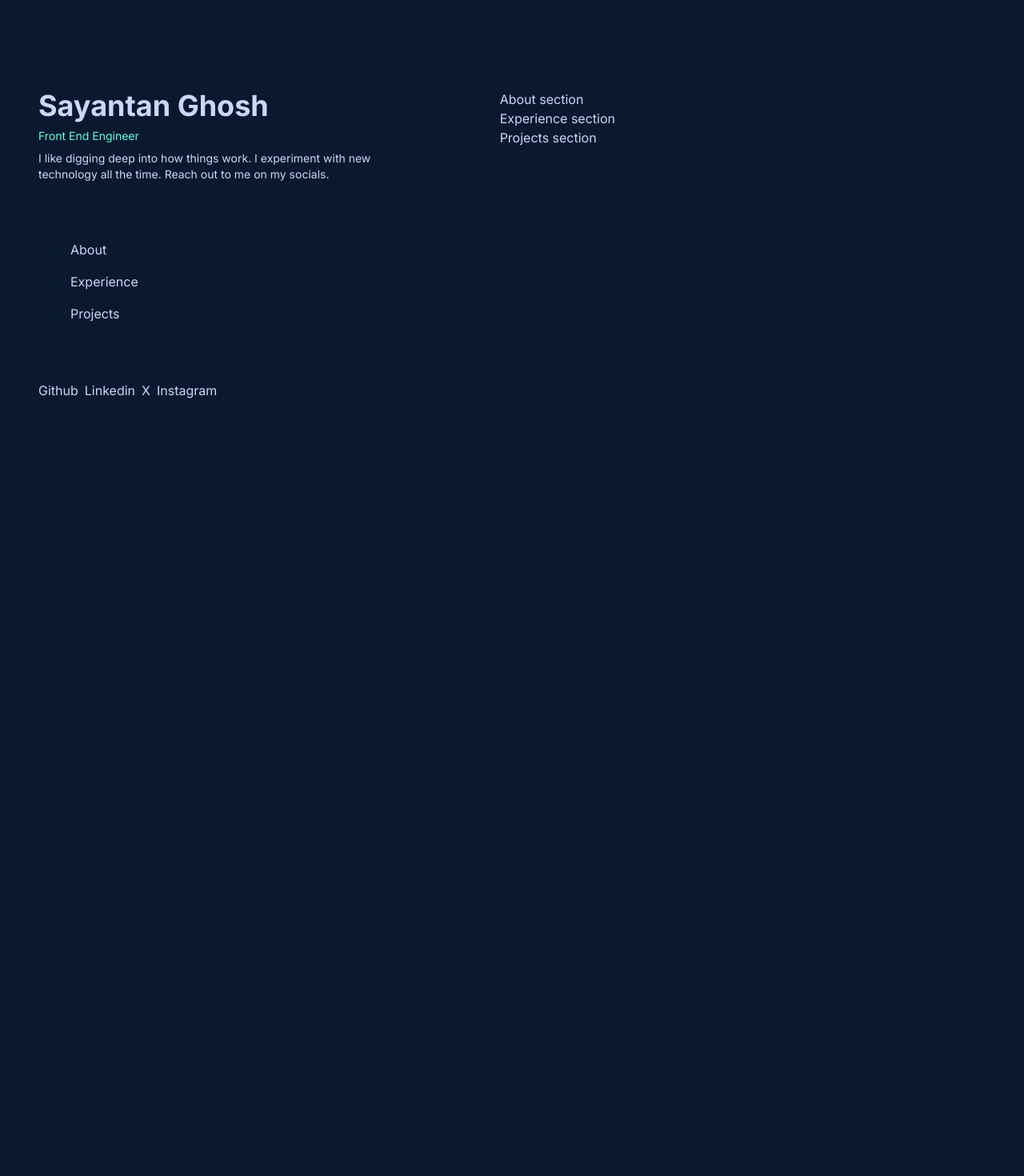
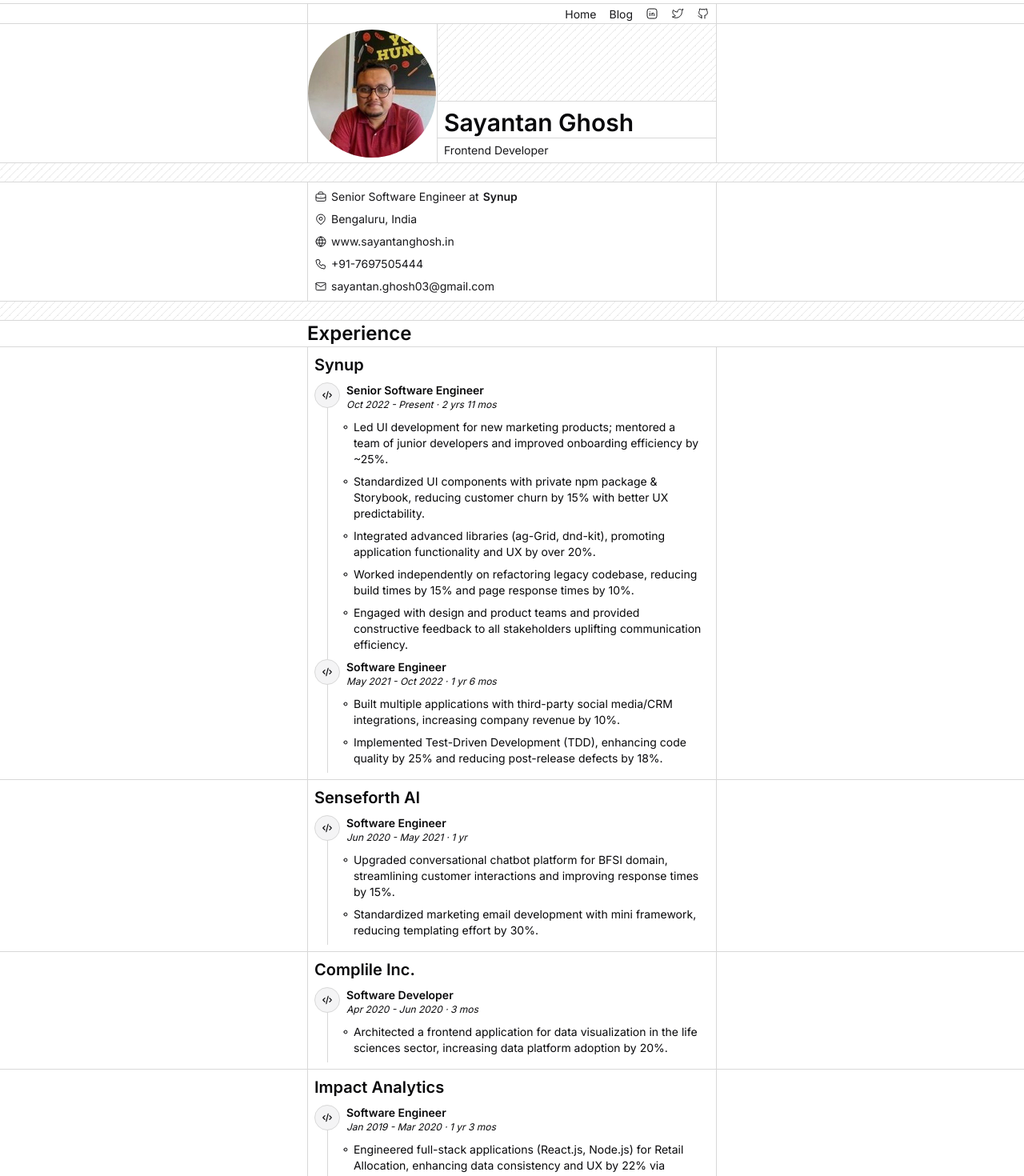
Before and after one commit to sayantanghosh-in/sayantanghosh-in, a Next.js app: page / in a window 1280 px wide. Shown: the top 1470 px of the page at 80% size. Before the commit the page ends 800 px from the top, so only its background shows below. Built offline with nearby package versions, Linux system fonts and the light colour scheme.

Commit message:
Lots of new things

```diff
--- /dev/null
+++ b/app/components/BasicDetails.tsx
@@ -0,0 +1,47 @@
+import {
+  IconBriefcase,
+  IconMail,
+  IconMapPin,
+  IconPhone,
+  IconWorld,
+} from "@tabler/icons-react";
+
+export const BasicDetails = () => {
+  return (
+    <div className="flex flex-col gap-2 border-x-1 p-2">
+      <p className="text-balance text-sm text-[var(--accent-foreground)] flex gap-1.25 items-center">
+        <IconBriefcase
+          size={16}
+          color="var(--accent-foreground)"
+          stroke={1.5}
+        />{" "}
+        Senior Software Engineer at <span className="font-semibold">Synup</span>
+      </p>
+      <p className="text-sm text-[var(--accent-foreground)] flex gap-1.25 items-center">
+        <IconMapPin size={16} color="var(--accent-foreground)" stroke={1.5} />{" "}
+        Bengaluru, India
+      </p>
+      <a
+        href="https://sayantanghosh.in"
+        className="text-sm text-[var(--accent-foreground)] flex gap-1.25 items-center"
+      >
+        <IconWorld size={16} color="var(--accent-foreground)" stroke={1.5} />{" "}
+        www.sayantanghosh.in
+      </a>
+      <a
+        href="tel:+917697505444"
+        className="text-sm text-[var(--accent-foreground)] flex gap-1.25 items-center"
+      >
+        <IconPhone size={16} color="var(--accent-foreground)" stroke={1.5} />{" "}
+        +91-7697505444
+      </a>
+      <a
+        href="mailto:sayantan.ghosh03@gmail.com"
+        className="text-sm text-[var(--accent-foreground)] flex gap-1.25 items-center"
+      >
+        <IconMail size={16} color="var(--accent-foreground)" stroke={1.5} />{" "}
+        sayantan.ghosh03@gmail.com
+      </a>
+    </div>
+  );
+};
--- /dev/null
+++ b/app/components/Experience.tsx
@@ -0,0 +1,143 @@
+import { IconCode, IconPoint } from "@tabler/icons-react";
+
+type ExperienceSub = {
+  designation: string;
+  date: string;
+  exp: string[];
+};
+
+type Experience = {
+  company: string;
+  stack: string[];
+  experience: ExperienceSub[];
+};
+
+const experiences: Experience[] = [
+  {
+    company: "Synup",
+    stack: [],
+    experience: [
+      {
+        designation: "Senior Software Engineer",
+        date: "Oct 2022 - Present · 2 yrs 11 mos",
+        exp: [
+          "Led UI development for new marketing products; mentored a team of junior developers and improved onboarding efficiency by ~25%.",
+          "Standardized UI components with private npm package & Storybook, reducing customer churn by 15% with better UX predictability.",
+          "Integrated advanced libraries (ag-Grid, dnd-kit), promoting application functionality and UX by over 20%.",
+          "Worked independently on refactoring legacy codebase, reducing build times by 15% and page response times by 10%.",
+          "Engaged with design and product teams and provided constructive feedback to all stakeholders uplifting communication efficiency.",
+        ],
+      },
+      {
+        designation: "Software Engineer",
+        date: "May 2021 - Oct 2022 · 1 yr 6 mos",
+        exp: [
+          "Built multiple applications with third-party social media/CRM integrations, increasing company revenue by 10%.",
+          "Implemented Test-Driven Development (TDD), enhancing code quality by 25% and reducing post-release defects by 18%.",
+        ],
+      },
+    ],
+  },
+  {
+    company: "Senseforth AI",
+    stack: [],
+    experience: [
+      {
+        designation: "Software Engineer",
+        date: "Jun 2020 - May 2021 · 1 yr",
+        exp: [
+          "Upgraded conversational chatbot platform for BFSI domain, streamlining customer interactions and improving response times by 15%.",
+          "Standardized marketing email development with mini framework, reducing templating effort by 30%.",
+        ],
+      },
+    ],
+  },
+  {
+    company: "Complile Inc.",
+    stack: [],
+    experience: [
+      {
+        designation: "Software Developer",
+        date: "Apr 2020 - Jun 2020 · 3 mos",
+        exp: [
+          "Architected a frontend application for data visualization in the life sciences sector, increasing data platform adoption by 20%.",
+        ],
+      },
+    ],
+  },
+  {
+    company: "Impact Analytics",
+    stack: [],
+    experience: [
+      {
+        designation: "Software Engineer",
+        date: "Jan 2019 - Mar 2020 · 1 yr 3 mos",
+        exp: [
+          "Engineered full-stack applications (React.js, Node.js) for Retail Allocation, enhancing data consistency and UX by 22% via Redux.",
+          "Designed & implemented APIs (Node.js, Express, PostgreSQL), optimizing backend performance and reducing latency by 15%.",
+          "Contributed to overall product design discussions (frontend & backend) and won an internal hackathon award for the most realistic solution.",
+        ],
+      },
+    ],
+  },
+  {
+    company: "Tata Consultancy Services",
+    stack: [],
+    experience: [
+      {
+        designation: "Assistant Systems Enginner",
+        date: "Jul 2017 - Jan 2019 · 1 yr 7 mos",
+        exp: [
+          "Engineered Java/Spring Boot applications, including requirements analysis, design, development, and unit testing, delivering 5+ critical modules on schedule.",
+          "Gained experience with Angular 4+ for UI development and developed applications using the MEAN stack.",
+          "Led a team in an internal hackathon for microservices development in AWS, winning 1st prize in the business unit.",
+        ],
+      },
+    ],
+  },
+];
+
+export const Experience = () => {
+  return experiences?.map((experience) => {
+    return (
+      <section
+        key={experience?.company}
+        className="border-t-1 px-2 md:px-32 lg:px-96"
+      >
+        <div className="border-x-1 p-2">
+          <h4 className="text-xl font-semibold mb-2">{experience?.company}</h4>
+          {experience?.experience?.map((exp, expIndex) => {
+            return (
+              <div key={`experience-${experience?.company}-exp-${expIndex}`}>
+                <div className="flex gap-2 items-start">
+                  <div className="rounded-full bg-[var(--secondary)] border-1 border-color-[var(--secondary-foreground)] p-2">
+                    <IconCode size={14} color="var(--secondary-foreground)" />
+                  </div>
+                  <div className="flex flex-col pr-2">
+                    <p className="text-sm font-semibold flex items-center gap-2">
+                      {exp?.designation}
+                    </p>
+                    <p className="text-xs italic">{exp?.date}</p>
+                    <ul className="-mt-1.25 -ml-6 pt-1.75 pl-4 pb-2 border-l-1 border-color-[var(--secondary-foreground)]">
+                      {exp?.exp?.map((e, ei) => {
+                        return (
+                          <li
+                            className="text-sm mt-2 flex items-start"
+                            key={`experience-${experience?.company}-exp-${expIndex}-e-${ei}`}
+                          >
+                            <IconPoint size={12} className="mr-1 mt-1" />
+                            <p className="w-[calc(100%-12px)]">{e}</p>
+                          </li>
+                        );
+                      })}
+                    </ul>
+                  </div>
+                </div>
+              </div>
+            );
+          })}
+        </div>
+      </section>
+    );
+  });
+};
--- /dev/null
+++ b/app/components/Gradient.tsx
@@ -0,0 +1,22 @@
+"use client";
+import { useMemo } from "react";
+
+interface GradientProps {
+  additionalClass?: string;
+  heightClass?: string;
+  widthClass?: string;
+}
+
+export const Gradient = (props: GradientProps) => {
+  const className = useMemo(() => {
+    return `${
+      typeof props?.additionalClass === "string" &&
+      props?.additionalClass?.length > 0
+        ? props?.additionalClass
+        : ""
+    } bg-[repeating-linear-gradient(315deg,var(--pattern-foreground)_0,var(--pattern-foreground)_1px,transparent_0,transparent_50%)] bg-size-[10px_10px] [--pattern-foreground:var(--edge)]/56 ${
+      props?.widthClass ? props?.widthClass : "w-full"
+    } ${props?.heightClass ? props?.heightClass : "h-6"}`;
+  }, [props?.additionalClass, props?.heightClass, props?.widthClass]);
+  return <div className={className} />;
+};
--- a/app/components/Nav.tsx
+++ b/app/components/Nav.tsx
@@ -1,35 +1,58 @@
-"use client";
+import {
+  IconBrandGithub,
+  IconBrandLinkedin,
+  IconBrandTwitter,
+} from "@tabler/icons-react";
 import Link from "next/link";
 
 export const Nav = () => {
   return (
-    <nav>
-      <ul className="mt-4 md:mt-16">
+    <nav className="border-x-1 px-2">
+      <ul className="flex flex-row gap-4 items-center justify-end">
         <li>
           <Link
-            href="#about"
-            className="w-fit py-2 flex items-center gap-2 group"
+            href="https://sayantanghosh.in"
+            className="text-sm text-[var(--accent-foreground)]"
           >
-            <span className="navigation-marker w-8 h-px bg-[var(--color-navy-dark)] group-hover:bg-foreground group-hover:w-12 transition-all duration-2s" />
-            <span>About</span>
+            Home
           </Link>
         </li>
         <li>
           <Link
-            href="#experience"
-            className="w-fit py-2 flex items-center gap-2 group"
+            href="https://sayantanghosh.in/blog"
+            className="text-sm text-[var(--accent-foreground)]"
           >
-            <span className="navigation-marker w-8 h-px bg-[var(--color-navy-dark)] group-hover:bg-foreground group-hover:w-12 transition-all duration-2s" />
-            <span>Experience</span>
+            Blog
           </Link>
         </li>
         <li>
           <Link
-            href="#projects"
-            className="w-fit py-2 flex items-center gap-2 group"
+            target="_blank"
+            href="https://www.linkedin.com/in/sayantanghosh-in"
           >
-            <span className="navigation-marker w-8 h-px bg-[var(--color-navy-dark)] group-hover:bg-foreground group-hover:w-12 transition-all duration-2s" />
-            <span>Projects</span>
+            <IconBrandLinkedin
+              size={16}
+              stroke={1.5}
+              color="var(--accent-foreground)"
+            />
+          </Link>
+        </li>
+        <li>
+          <Link target="_blank" href="https://x.com/sayantan__ghosh">
+            <IconBrandTwitter
+              size={16}
+              stroke={1.5}
+              color="var(--accent-foreground)"
+            />
+          </Link>
+        </li>
+        <li>
+          <Link target="_blank" href="https://github.com/sayantanghosh-in">
+            <IconBrandGithub
+              size={16}
+              stroke={1.5}
+              color="var(--accent-foreground)"
+            />
           </Link>
         </li>
       </ul>
--- a/app/globals.css
+++ b/app/globals.css
@@ -1,30 +1,42 @@
 @import "tailwindcss";
 
 :root {
-  --background: #0a192f;
-  --foreground: #ccd6f6;
-  --color-navy-dark: #112240;
-  --color-slate-medium: #8892b0;
-  --color-green-accent: #64ffda;
-  --color-green-accent-dark: #3b82f6;
+  --background: lab(100% 0 0);
+  --foreground: lab(2.51107% 0.242703 -0.886115);
+  --primary: lab(2.51107% 0.242703 -0.886115);
+  --primary-foreground: lab(98.26% 0 0);
+  --secondary: lab(96.1634% 0.0993311 -0.364041);
+  --secondary-foreground: lab(2.51107% 0.242703 -0.886115);
+  --muted: lab(96.1634% 0.0993311 -0.364041);
+  --muted-foreground: lab(47.8878% 1.65477 -5.77283);
+  --card: lab(100% 0 0);
+  --card-foreground: lab(2.51107% 0.242703 -0.886115);
+  --popover: lab(100% 0 0);
+  --popover-foreground: lab(2.51107% 0.242703 -0.886115);
+  --accent: lab(96.1634% 0.0993311 -0.364041);
+  --accent-foreground: lab(8.30603% 0.618205 -2.16572);
+  --border: lab(72.94% 0 -0.01);
+  --edge: color-mix(in oklab, var(--border) 50%, var(--background));
 }
 
 @theme inline {
   --color-background: var(--background);
   --color-foreground: var(--foreground);
-  --font-sans: var(--font-geist-sans);
-  --font-mono: var(--font-geist-mono);
 }
 
 @media (prefers-color-scheme: dark) {
   :root {
-    --background: #0a0a0a;
-    --foreground: #ededed;
+    --background: var(--foreground);
+    --foreground: var(--background);
   }
+}
+
+* {
+  border-color: var(--edge);
 }
 
 body {
   background: var(--background);
   color: var(--foreground);
-  font-family: Arial, Helvetica, sans-serif;
+  font-family: "Inter", Arial, Helvetica, sans-serif;
 }
--- a/app/page.tsx
+++ b/app/page.tsx
@@ -1,48 +1,57 @@
-import Link from "next/link";
+import Image from "next/image";
 
 import { Nav } from "./components/Nav";
+import { Gradient } from "./components/Gradient";
+import { BasicDetails } from "./components/BasicDetails";
+import { Experience } from "./components/Experience";
 
 export default function Home() {
   return (
-    <div className="px-4 md:px-12 py-4 flex flex-col md:flex-row gap-4">
-      <header className="md:w-[48%] md:sticky md:top-0 md:py-24 md:max-h-screen flex flex-col justify-between">
-        <div>
-          <h1 className="text-4xl font-bold color-foreground">
-            <Link href="https://sayantanghosh.in">Sayantan Ghosh</Link>
-          </h1>
-          <h2 className="mt-2 text-sm text-[var(--color-green-accent)]">
-            Front End Engineer
-          </h2>
-          <p className="max-w-[450px] mt-2 text-sm text-foreground">
-            I like digging deep into how things work. I experiment with new
-            technology all the time. Reach out to me on my socials.
-          </p>
-          <Nav />
-        </div>
-        <ul className="mt-4 md:mt-16 flex gap-2 items-center">
-          <li>
-            <Link href="https://github.com/sayantanghosh-in">Github</Link>
-          </li>
-          <li>
-            <Link href="https://www.linkedin.com/in/sayantanghosh-in/">
-              Linkedin
-            </Link>
-          </li>
-          <li>
-            <Link href="https://x.com/sayantan__ghosh">X</Link>
-          </li>
-          <li>
-            <Link href="https://www.instagram.com/sayantanghosh_in/">
-              Instagram
-            </Link>
-          </li>
-        </ul>
+    <div>
+      <header className="sticky top-0 mt-1 border-y-1 bg-background px-2 md:px-32 lg:px-96">
+        <Nav />
       </header>
-      <main className="md:w-[52%] md:py-24 md:max-h-screen">
-        <section id="about">About section</section>
-        <section id="experience">Experience section</section>
-        <section id="projects">Projects section</section>
+      <main>
+        <section className="px-2 md:px-32 lg:px-96">
+          <div className="flex items-center gap-0.25 border-x-1">
+            <Image
+              alt="Sayantan Ghosh Photo"
+              src="/sayantan.png"
+              width={90}
+              height={90}
+              className="w-[90px] h-[90px] md:w-[130px] md:h-[130px] lg:w-[160px] lg:h-[160px] rounded-full"
+            />
+            <div className="w-full flex flex-col justify-start border-l-1">
+              <Gradient heightClass="h-6 md:h-16 lg:h-24" />
+              <h1 className="border-t-1 pt-2 pl-2 text-3xl font-semibold">
+                Sayantan Ghosh
+              </h1>
+              <h6 className="border-t-1 mt-0.25 pt-1.25 pl-2 pb-1.25 text-sm text-[var(--accent-foreground)]">
+                Frontend Developer
+              </h6>
+            </div>
+          </div>
+        </section>
+        <Gradient additionalClass="border-t-1" />
+        <section className="border-t-1 px-2 md:px-32 lg:px-96">
+          <BasicDetails />
+        </section>
+        <Gradient additionalClass="border-t-1" />
+        <section className="border-t-1 px-2 md:px-32 lg:px-96">
+          <h2 className="text-2xl font-semibold">Experience</h2>
+        </section>
+        <Experience />
+        <Gradient additionalClass="border-t-1" />
+        <section className="border-t-1 px-2 md:px-32 lg:px-96">
+          projects
+        </section>
+        <Gradient additionalClass="border-t-1" />
+        <section className="border-t-1 px-2 md:px-32 lg:px-96">blog</section>
       </main>
+      <footer className="border-y-1 px-2 md:px-32 lg:px-96">
+        <section>social links</section>
+        <section>copyright</section>
+      </footer>
     </div>
   );
 }
--- a/package.json
+++ b/package.json
@@ -10,6 +10,7 @@
   },
   "dependencies": {
     "@supabase/supabase-js": "^2.49.5",
+    "@tabler/icons-react": "^3.34.1",
     "next": "15.3.0",
     "react": "^19.0.0",
     "react-dom": "^19.0.0"
```
Also changed, not shown: public/sayantan.png (added), 1 other file (tests, documents, lock files or other folders).
